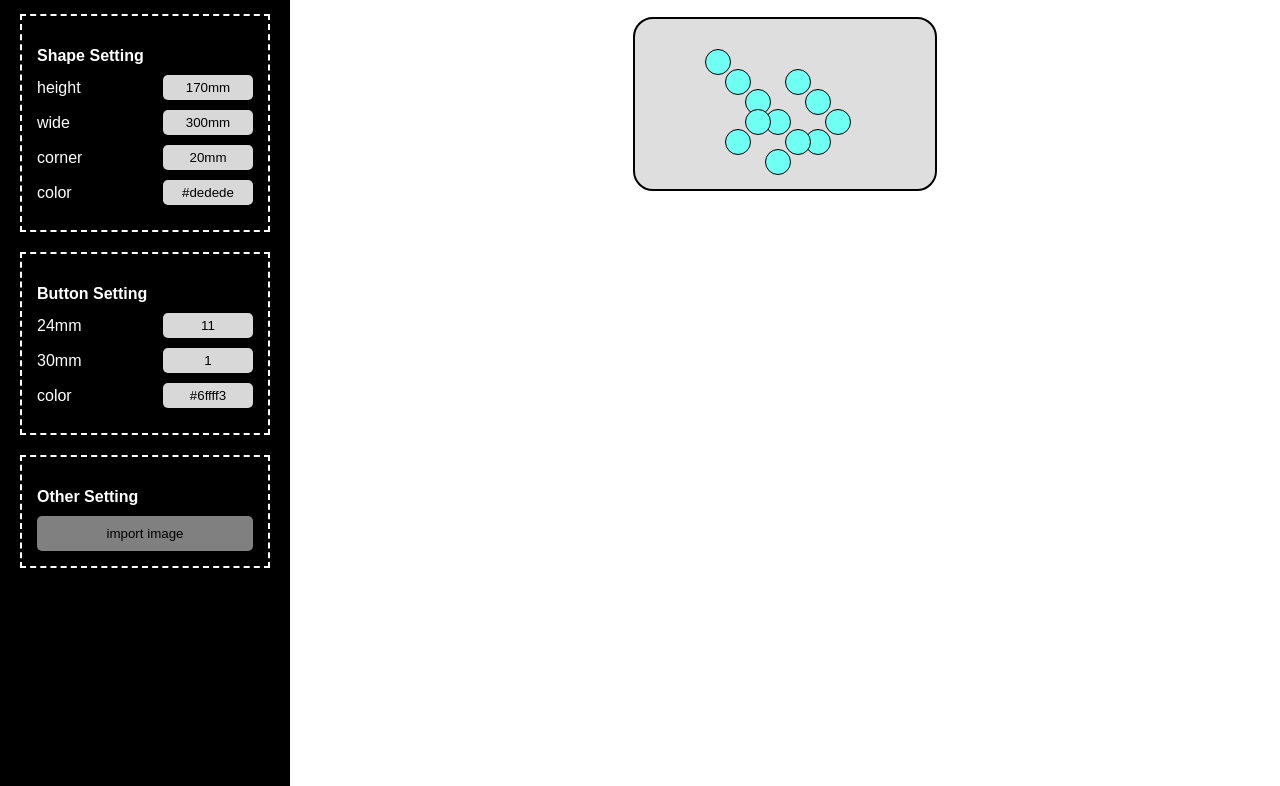
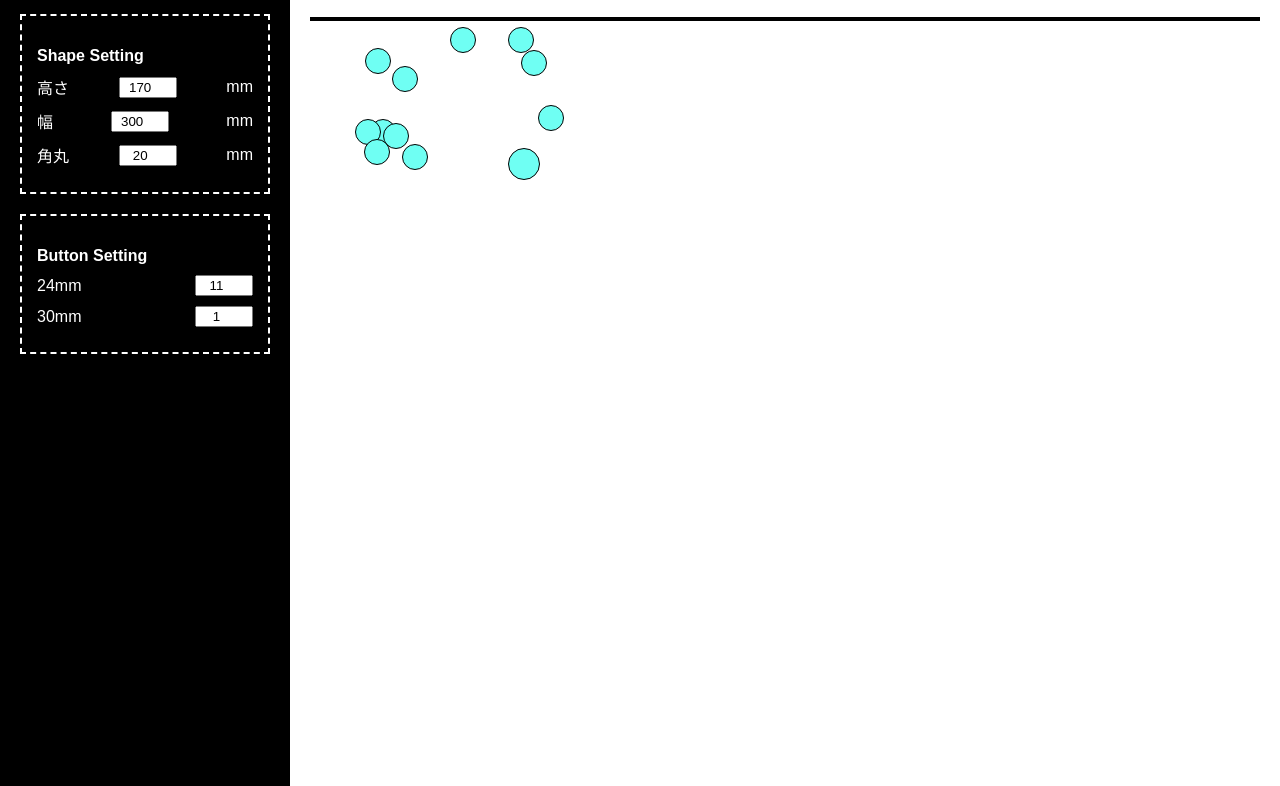
Before and after one commit to SoreiruFactory/button-layout-editor, a plain HTML site: page docs/index.html in a window 1280 px wide. Shown: the part 54-840 px from the top of the page. Drawn offline with Linux system fonts and the light colour scheme.

Commit message:
Update index.html

```diff
--- a/docs/index.html
+++ b/docs/index.html
@@ -50,19 +50,12 @@
             text-align: center;
             padding: 5px;
             border: none;
-            background-color: #d8d8d8;
             border-radius: 5px;
-            color: black;
         }
 
-        .import-button {
-            width: 100%;
-            padding: 10px;
-            background-color: gray;
-            border: none;
-            border-radius: 5px;
+        .number-box {
+            width: 50px;
             text-align: center;
-            cursor: pointer;
         }
 
         /* メインコンテンツ */
@@ -91,42 +84,23 @@
 
         /* コントローラー部分 */
         .controller {
-            width: 300px;
-            height: 170px;
             background-color: #dedede;
-            border-radius: 20px;
+            border: 2px solid black;
             position: relative;
+            margin: 0 auto;
             display: flex;
             flex-wrap: wrap;
             justify-content: center;
             align-items: center;
-            border: 2px solid black;
-            margin: 0 auto;
         }
 
         .button {
-            width: 24px;
-            height: 24px;
+            position: absolute;
+            border-radius: 50%;
+            border: 1px solid black;
+            cursor: grab;
             background-color: #6ffff3;
-            border-radius: 50%;
-            position: absolute;
-            border: 1px solid black;
         }
-
-        /* ボタン配置 */
-        .button:nth-child(1) { top: 30px; left: 70px; }
-        .button:nth-child(2) { top: 50px; left: 90px; }
-        .button:nth-child(3) { top: 70px; left: 110px; }
-        .button:nth-child(4) { top: 90px; left: 130px; }
-        .button:nth-child(5) { top: 50px; left: 150px; }
-        .button:nth-child(6) { top: 70px; left: 170px; }
-        .button:nth-child(7) { top: 90px; left: 190px; }
-        .button:nth-child(8) { top: 110px; left: 170px; }
-        .button:nth-child(9) { top: 110px; left: 150px; }
-        .button:nth-child(10) { top: 130px; left: 130px; }
-        .button:nth-child(11) { top: 90px; left: 110px; }
-        .button:nth-child(12) { top: 110px; left: 90px; }
-
     </style>
 </head>
 <body>
@@ -138,20 +112,19 @@
         <div class="settings">
             <h3>Shape Setting</h3>
             <div class="input-group">
-                <span>height</span>
-                <input type="text" class="input-box" value="170mm">
+                <span>高さ</span>
+                <input type="number" class="number-box" id="heightInput" value="170">
+                <span>mm</span>
             </div>
             <div class="input-group">
-                <span>wide</span>
-                <input type="text" class="input-box" value="300mm">
+                <span>幅</span>
+                <input type="number" class="number-box" id="widthInput" value="300">
+                <span>mm</span>
             </div>
             <div class="input-group">
-                <span>corner</span>
-                <input type="text" class="input-box" value="20mm">
-            </div>
-            <div class="input-group">
-                <span>color</span>
-                <input type="text" class="input-box" value="#dedede">
+                <span>角丸</span>
+                <input type="number" class="number-box" id="cornerInput" value="20">
+                <span>mm</span>
             </div>
         </div>
 
@@ -159,21 +132,12 @@
             <h3>Button Setting</h3>
             <div class="input-group">
                 <span>24mm</span>
-                <input type="text" class="input-box" value="11">
+                <input type="number" class="number-box" id="btn24Count" value="11">
             </div>
             <div class="input-group">
                 <span>30mm</span>
-                <input type="text" class="input-box" value="1">
+                <input type="number" class="number-box" id="btn30Count" value="1">
             </div>
-            <div class="input-group">
-                <span>color</span>
-                <input type="text" class="input-box" value="#6ffff3">
-            </div>
-        </div>
-
-        <div class="settings">
-            <h3>Other Setting</h3>
-            <button class="import-button">import image</button>
         </div>
     </div>
 
@@ -186,21 +150,85 @@
             <button>Export</button>
         </div>
 
-        <div class="controller">
-            <div class="button"></div>
-            <div class="button"></div>
-            <div class="button"></div>
-            <div class="button"></div>
-            <div class="button"></div>
-            <div class="button"></div>
-            <div class="button"></div>
-            <div class="button"></div>
-            <div class="button"></div>
-            <div class="button"></div>
-            <div class="button"></div>
-            <div class="button"></div>
+        <div class="controller" id="controller">
+            <!-- JavaScriptでボタンを動的に追加 -->
         </div>
     </div>
 
+    <script>
+        const controller = document.getElementById("controller");
+
+        // コントローラーの設定変更
+        document.getElementById("heightInput").addEventListener("input", updateControllerSize);
+        document.getElementById("widthInput").addEventListener("input", updateControllerSize);
+        document.getElementById("cornerInput").addEventListener("input", updateControllerSize);
+
+        function updateControllerSize() {
+            const height = document.getElementById("heightInput").value;
+            const width = document.getElementById("widthInput").value;
+            const corner = document.getElementById("cornerInput").value;
+            controller.style.height = height + "px";
+            controller.style.width = width + "px";
+            controller.style.borderRadius = corner + "px";
+        }
+
+        // ボタンの数変更
+        document.getElementById("btn24Count").addEventListener("input", updateButtons);
+        document.getElementById("btn30Count").addEventListener("input", updateButtons);
+
+        function updateButtons() {
+            controller.innerHTML = ""; // 一度ボタンを全削除
+            const btn24Count = parseInt(document.getElementById("btn24Count").value);
+            const btn30Count = parseInt(document.getElementById("btn30Count").value);
+
+            for (let i = 0; i < btn24Count; i++) {
+                addButton(24);
+            }
+
+            for (let i = 0; i < btn30Count; i++) {
+                addButton(30);
+            }
+        }
+
+        function addButton(size) {
+            const btn = document.createElement("div");
+            btn.className = "button";
+            btn.style.width = size + "px";
+            btn.style.height = size + "px";
+            btn.style.left = Math.random() * 250 + "px"; // ランダム配置
+            btn.style.top = Math.random() * 130 + "px"; // ランダム配置
+            makeDraggable(btn);
+            controller.appendChild(btn);
+        }
+
+        // ドラッグ＆ドロップ機能
+        function makeDraggable(button) {
+            let isDragging = false, offsetX, offsetY;
+
+            button.addEventListener('mousedown', (e) => {
+                isDragging = true;
+                offsetX = e.clientX - button.offsetLeft;
+                offsetY = e.clientY - button.offsetTop;
+                button.style.cursor = 'grabbing';
+            });
+
+            document.addEventListener('mousemove', (e) => {
+                if (!isDragging) return;
+                let x = e.clientX - offsetX;
+                let y = e.clientY - offsetY;
+                button.style.left = `${x}px`;
+                button.style.top = `${y}px`;
+            });
+
+            document.addEventListener('mouseup', () => {
+                isDragging = false;
+                button.style.cursor = 'grab';
+            });
+        }
+
+        // 初回ロード時にボタンをセット
+        updateButtons();
+    </script>
+
 </body>
 </html>
```
